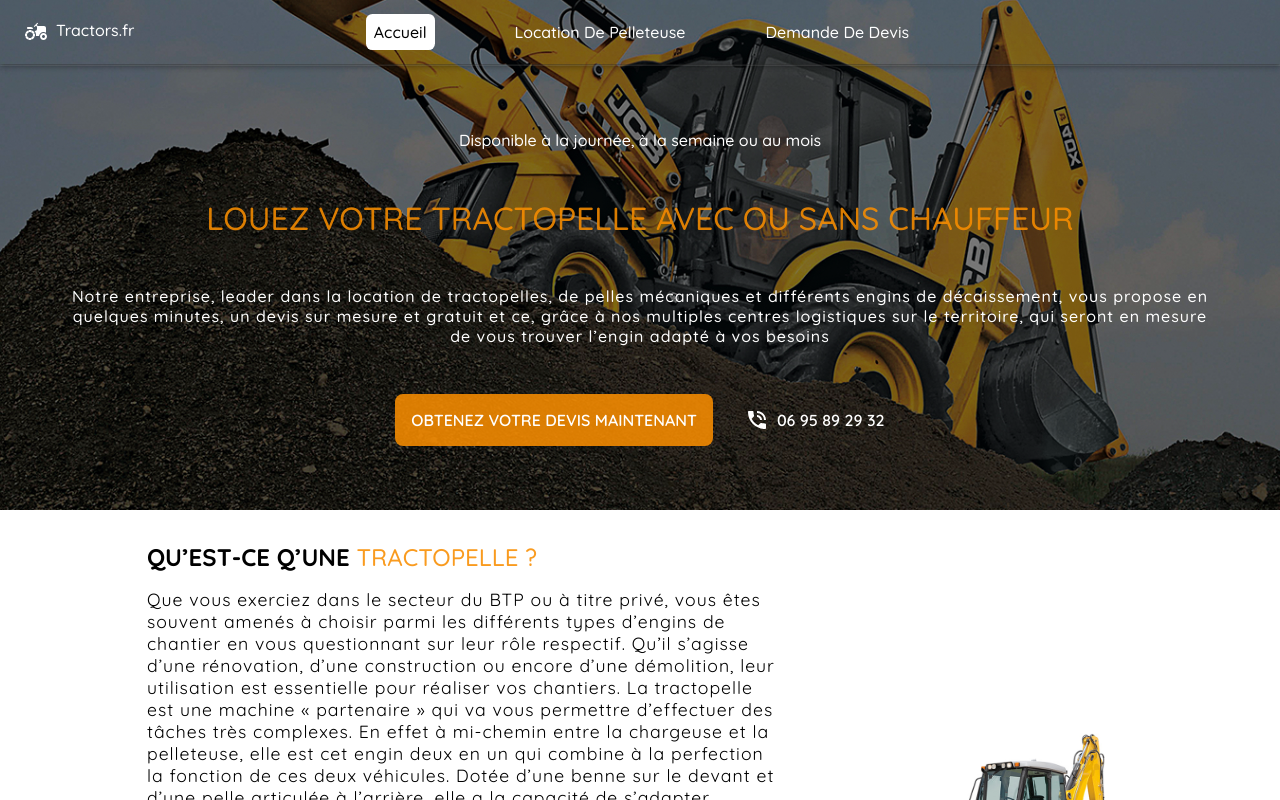
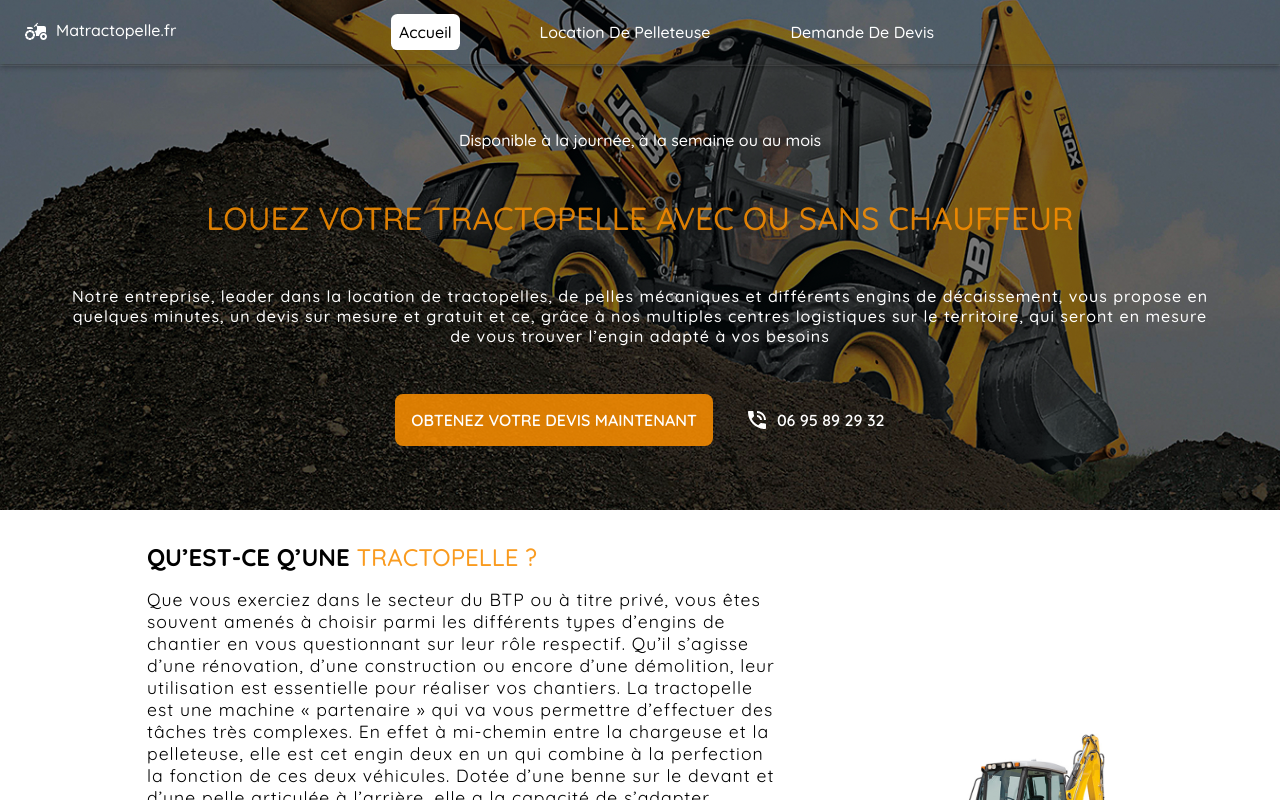
Before and after one commit to eliyamelamed1/matractopelle, a Next.js app: page / in a window 1280 px wide. Shown: the top 800 px of the page. Built offline with nearby package versions, Linux system fonts and the light colour scheme.

Commit message:
updated website logo name

```diff
--- a/components/Navbar.tsx
+++ b/components/Navbar.tsx
@@ -96,7 +96,7 @@ const Navbar = () => {
                             }}
                         >
                             <AgricultureIcon />
-                            Tractors.fr
+                            Matractopelle.fr
                         </div>
                     </Box>
 
@@ -115,7 +115,7 @@ const Navbar = () => {
                             }}
                         >
                             <AgricultureIcon />
-                            Tractors.fr
+                            Matractopelle.fr
                         </div>
 
                         <div className='linkContainer'>
```
